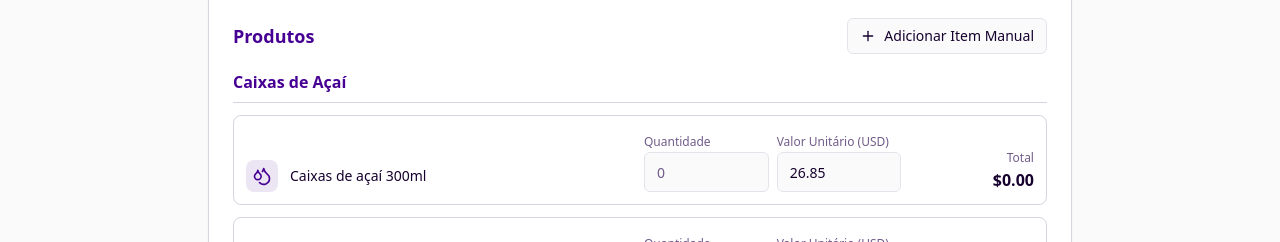
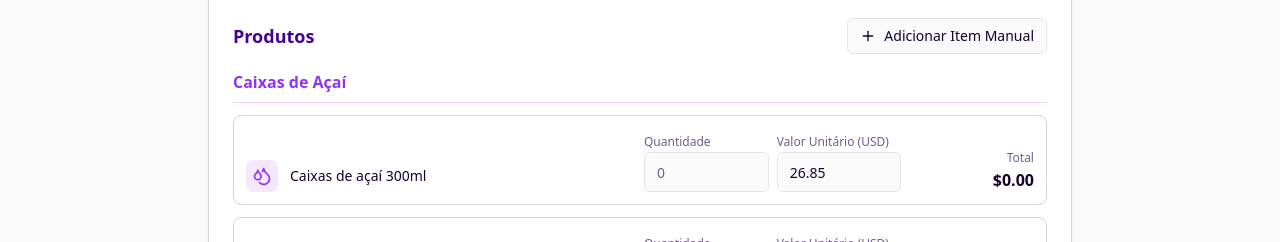
Before and after one commit to walter2161/cabral-invoice-builder, a React (Vite) app: page / in a window 1280 px wide. Shown: the part 556-798 px from the top of the page. Built offline with nearby package versions, Linux system fonts and the light colour scheme; the HTML template or start-up script is replaced by a standard one.

Commit message:
Add category highlight colors

```diff
--- a/src/components/InvoiceGenerator.tsx
+++ b/src/components/InvoiceGenerator.tsx
@@ -302,23 +302,38 @@ const InvoiceGenerator: React.FC = () => {
   };
 
   const getProductIcon = (productName: string, categoryName: string) => {
-    // Map categories to icons
-    const categoryIcons: { [key: string]: any } = {
-      "Caixas de Açaí": Droplets,
-      "Temperos e Condimentos": Zap,
-      "Bebidas e Achocolatados": Coffee,
-      "Sucos": Wine,
-      "Cereais e Grãos": Wheat,
-      "Farofas e Açúcar": Candy,
-      "Doces e Bananadas": Candy,
-      "Molhos": Soup,
-      "Salgadinhos": Cookie,
-      "Café": Coffee
+    // Map categories to icons and colors
+    const categoryConfig: { [key: string]: { icon: any; color: string; bgColor: string } } = {
+      "Caixas de Açaí": { icon: Droplets, color: "text-purple-600", bgColor: "bg-purple-100" },
+      "Temperos e Condimentos": { icon: Zap, color: "text-orange-600", bgColor: "bg-orange-100" },
+      "Bebidas e Achocolatados": { icon: Coffee, color: "text-brown-600", bgColor: "bg-amber-100" },
+      "Sucos": { icon: Wine, color: "text-red-600", bgColor: "bg-red-100" },
+      "Cereais e Grãos": { icon: Wheat, color: "text-yellow-600", bgColor: "bg-yellow-100" },
+      "Farofas e Açúcar": { icon: Candy, color: "text-pink-600", bgColor: "bg-pink-100" },
+      "Doces e Bananadas": { icon: Candy, color: "text-emerald-600", bgColor: "bg-emerald-100" },
+      "Molhos": { icon: Soup, color: "text-indigo-600", bgColor: "bg-indigo-100" },
+      "Salgadinhos": { icon: Cookie, color: "text-blue-600", bgColor: "bg-blue-100" },
+      "Café": { icon: Coffee, color: "text-stone-600", bgColor: "bg-stone-100" }
     };
 
-    // Get icon from category
-    const IconComponent = categoryIcons[categoryName] || Beef;
-    return IconComponent;
+    return categoryConfig[categoryName] || { icon: Beef, color: "text-gray-600", bgColor: "bg-gray-100" };
+  };
+
+  const getCategoryHeaderColor = (categoryName: string) => {
+    const categoryColors: { [key: string]: string } = {
+      "Caixas de Açaí": "text-purple-600 border-purple-200",
+      "Temperos e Condimentos": "text-orange-600 border-orange-200",
+      "Bebidas e Achocolatados": "text-amber-600 border-amber-200",
+      "Sucos": "text-red-600 border-red-200",
+      "Cereais e Grãos": "text-yellow-600 border-yellow-200",
+      "Farofas e Açúcar": "text-pink-600 border-pink-200",
+      "Doces e Bananadas": "text-emerald-600 border-emerald-200",
+      "Molhos": "text-indigo-600 border-indigo-200",
+      "Salgadinhos": "text-blue-600 border-blue-200",
+      "Café": "text-stone-600 border-stone-200"
+    };
+
+    return categoryColors[categoryName] || "text-gray-600 border-gray-200";
   };
 
   return (
@@ -414,18 +429,19 @@ const InvoiceGenerator: React.FC = () => {
                   <div className="space-y-6 max-h-96 overflow-y-auto">
                     {productCategories.map((category, categoryIndex) => (
                       <div key={categoryIndex} className="space-y-3">
-                        <h4 className="text-md font-semibold text-primary border-b pb-2">
+                        <h4 className={`text-md font-semibold border-b pb-2 ${getCategoryHeaderColor(category.name)}`}>
                           {category.name}
                         </h4>
                         <div className="space-y-3">
                           {category.products.map((product, index) => {
                             const globalIndex = `${categoryIndex}-${index}`;
-                            const IconComponent = getProductIcon(product.name, category.name);
+                            const iconConfig = getProductIcon(product.name, category.name);
+                            const IconComponent = iconConfig.icon;
                             return (
                               <div key={globalIndex} className="grid grid-cols-1 md:grid-cols-6 gap-2 items-end p-3 border rounded-lg">
                                 <div className="md:col-span-3 flex items-center gap-3">
-                                  <div className="w-8 h-8 rounded-lg bg-primary/10 flex items-center justify-center">
-                                    <IconComponent className="w-5 h-5 text-primary" />
+                                  <div className={`w-8 h-8 rounded-lg ${iconConfig.bgColor} flex items-center justify-center`}>
+                                    <IconComponent className={`w-5 h-5 ${iconConfig.color}`} />
                                   </div>
                                   <Label className="text-sm">{product.name}</Label>
                                 </div>
```
